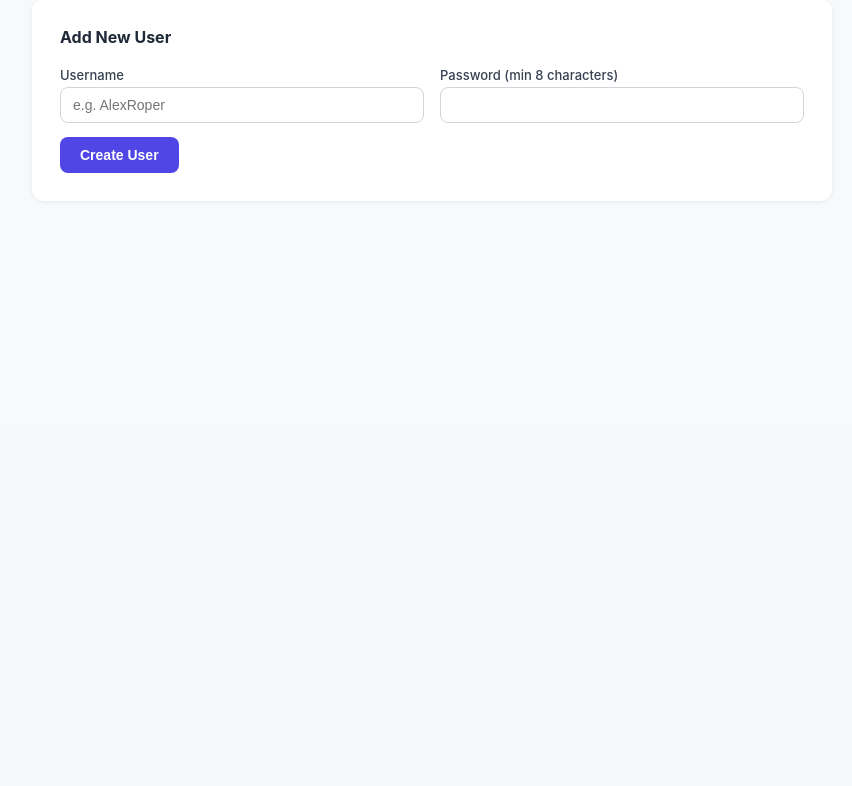
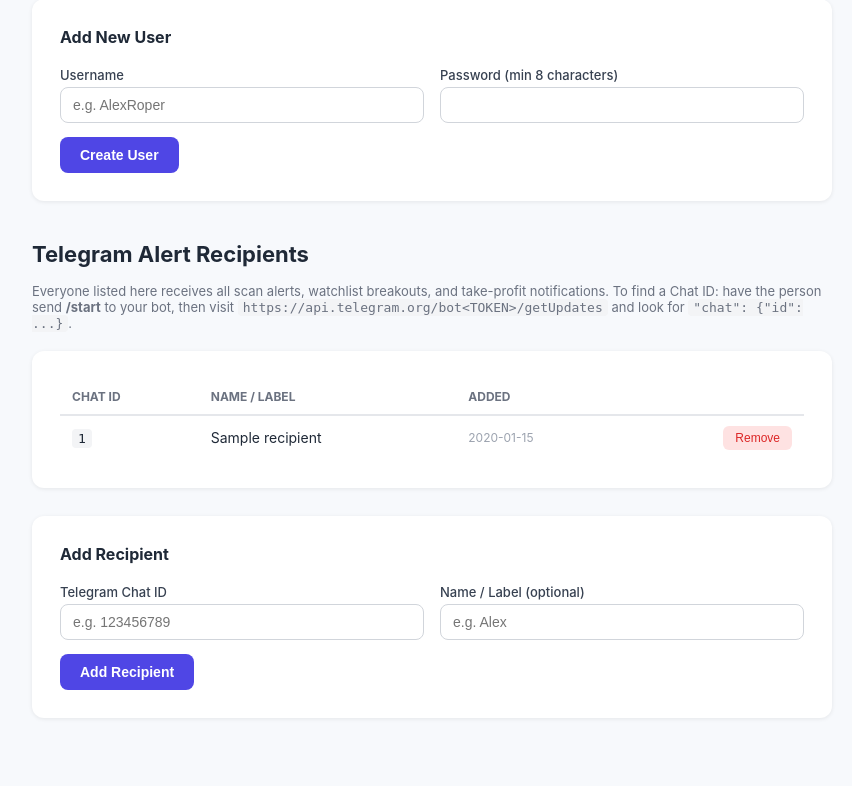
Before and after one commit to mboerner32/ai_trading_mvp, a FastAPI app: page /users in a window 1280 px wide. Shown: the part 376-1162 px from the top of the page, without its empty margins (208-1060 px from the left). Before the commit the page ends 549 px from the top, so only its background shows below. Run offline with FastAPI, Linux system fonts and the light colour scheme; a user stored in the database is signed in; data comes from the database, SQL or seed files in the repository; tables that the repository leaves empty hold one stand-in row (values such as "Sample post").

Commit message:
add Telegram recipient management to Users page
Recipients are stored in a new telegram_recipients DB table so they
survive Render disk resets. _send_telegram() merges DB recipients
with TELEGRAM_CHAT_ID env var (deduped) for backwards compatibility.

- database.py: telegram_recipients table + get/add/delete functions
- alerts.py: reads DB recipients and merges with env var
- main.py: GET /users passes recipients to template; POST
  /users/telegram/add and /users/telegram/delete/{chat_id}
- users.html: Telegram Recipients section with table, remove buttons,
  and Add Recipient form with Chat ID + label fields

Co-Authored-By: Claude Sonnet 4.6 <noreply@anthropic.com>

```diff
--- a/main.py
+++ b/main.py
@@ -91,6 +91,9 @@ from app.database import (
     get_live_scan_stats,
     get_model_validation_stats,
     get_ai_decision_accuracy,
+    get_telegram_recipients,
+    add_telegram_recipient,
+    delete_telegram_recipient,
     get_auto_learn_count,
     save_auto_learn_count,
     update_scan_ai_rec,
@@ -1534,6 +1537,7 @@ def users_page(request: Request):
             "request": request,
             "user": request.session["user"],
             "users": get_all_users(),
+            "telegram_recipients": get_telegram_recipients(),
         }
     )
 
@@ -1558,6 +1562,31 @@ def users_delete(request: Request, username: str):
     if "user" not in request.session or not _require_admin(request):
         return RedirectResponse("/login", status_code=303)
     delete_user(username)
+    return RedirectResponse("/users", status_code=303)
+
+
+@app.post("/users/telegram/add")
+def telegram_add(
+    request: Request,
+    chat_id: str = Form(...),
+    label: str = Form(""),
+):
+    if "user" not in request.session or not _require_admin(request):
+        return RedirectResponse("/login", status_code=303)
+    chat_id = chat_id.strip()
+    if not chat_id:
+        return RedirectResponse("/users?tg_error=empty", status_code=303)
+    added = add_telegram_recipient(chat_id, label)
+    if added:
+        return RedirectResponse("/users?tg_added=1", status_code=303)
+    return RedirectResponse("/users?tg_error=exists", status_code=303)
+
+
+@app.post("/users/telegram/delete/{chat_id}")
+def telegram_delete(request: Request, chat_id: str):
+    if "user" not in request.session or not _require_admin(request):
+        return RedirectResponse("/login", status_code=303)
+    delete_telegram_recipient(chat_id)
     return RedirectResponse("/users", status_code=303)
 
 
--- a/templates/users.html
+++ b/templates/users.html
@@ -55,6 +55,14 @@
     {% if request.query_params.get('error') %}
     <div class="alert alert-error">Username must not be empty and password must be at least 8 characters.</div>
     {% endif %}
+    {% if request.query_params.get('tg_added') %}
+    <div class="alert alert-success">Telegram recipient added. They will receive all future alerts.</div>
+    {% endif %}
+    {% if request.query_params.get('tg_error') == 'exists' %}
+    <div class="alert alert-error">That Chat ID is already in the recipients list.</div>
+    {% elif request.query_params.get('tg_error') == 'empty' %}
+    <div class="alert alert-error">Chat ID cannot be empty.</div>
+    {% endif %}
 
     <!-- Current users -->
     <div class="card">
@@ -110,6 +118,65 @@
             <button type="submit" class="btn btn-primary">Create User</button>
         </form>
     </div>
+
+    <!-- Telegram Alert Recipients -->
+    <h1 style="margin-top:40px;">Telegram Alert Recipients</h1>
+    <p style="color:#6b7280; font-size:13px; margin:-8px 0 20px;">
+        Everyone listed here receives all scan alerts, watchlist breakouts, and take-profit notifications.
+        To find a Chat ID: have the person send <strong>/start</strong> to your bot, then visit
+        <code style="background:#f3f4f6; padding:1px 5px; border-radius:4px;">https://api.telegram.org/bot&lt;TOKEN&gt;/getUpdates</code>
+        and look for <code style="background:#f3f4f6; padding:1px 5px; border-radius:4px;">"chat": {"id": ...}</code>.
+    </p>
+
+    <div class="card">
+        {% if telegram_recipients %}
+        <table>
+            <thead>
+                <tr>
+                    <th>Chat ID</th>
+                    <th>Name / Label</th>
+                    <th>Added</th>
+                    <th></th>
+                </tr>
+            </thead>
+            <tbody>
+                {% for r in telegram_recipients %}
+                <tr>
+                    <td><code style="background:#f3f4f6; padding:2px 6px; border-radius:4px; font-size:13px;">{{ r.chat_id }}</code></td>
+                    <td>{{ r.label or '—' }}</td>
+                    <td style="color:#9ca3af; font-size:12px;">{{ r.added_at[:10] if r.added_at else '' }}</td>
+                    <td style="text-align:right;">
+                        <form method="post" action="/users/telegram/delete/{{ r.chat_id }}"
+                              onsubmit="return confirm('Remove {{ r.label or r.chat_id }} from alerts?');" style="display:inline;">
+                            <button type="submit" class="btn-delete">Remove</button>
+                        </form>
+                    </td>
+                </tr>
+                {% endfor %}
+            </tbody>
+        </table>
+        {% else %}
+        <p style="color:#9ca3af; font-size:14px; margin:0;">No recipients added yet. Add one below, or set the <code>TELEGRAM_CHAT_ID</code> env var in Render.</p>
+        {% endif %}
+    </div>
+
+    <!-- Add Telegram recipient -->
+    <div class="card">
+        <h3 style="margin:0 0 20px; font-size:16px;">Add Recipient</h3>
+        <form method="post" action="/users/telegram/add">
+            <div class="form-row">
+                <div>
+                    <label>Telegram Chat ID</label>
+                    <input type="text" name="chat_id" required placeholder="e.g. 123456789" autocomplete="off">
+                </div>
+                <div>
+                    <label>Name / Label (optional)</label>
+                    <input type="text" name="label" placeholder="e.g. Alex" autocomplete="off">
+                </div>
+            </div>
+            <button type="submit" class="btn btn-primary">Add Recipient</button>
+        </form>
+    </div>
 </div>
 </body>
 </html>
```
Also changed, not shown: app/alerts.py (+22 -3 lines), app/database.py (+50 -0 lines).
